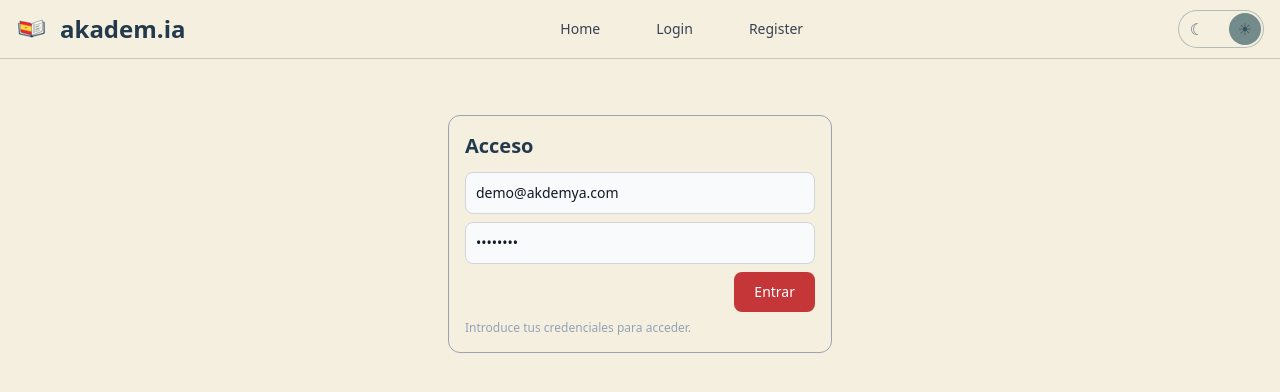
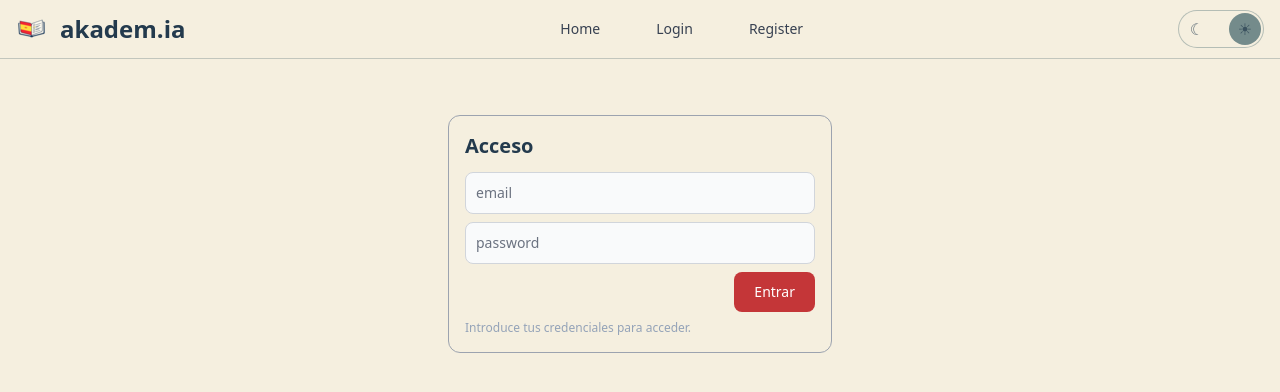
Before and after one commit to guilu/akadem.ia, a React (Vite) app in the folder frontend/: page /login in a window 1280 px wide. Shown: the top 392 px of the page. Built offline with nearby package versions, Linux system fonts and the light colour scheme; no server answers.

Commit message:
✨ feat (backend/frontend) : prod login data

```diff
--- a/frontend/src/components/Login.tsx
+++ b/frontend/src/components/Login.tsx
@@ -3,8 +3,8 @@ import { Button, TextInput } from 'flowbite-react';
 import { apiBase } from '../api';
 
 export default function Login({ onToken }:{ onToken: (t:string)=>void }){
-  const [email, setEmail] = useState('demo@akdemya.com');
-  const [password, setPassword] = useState('demo1234');
+  const [email, setEmail] = useState('');
+  const [password, setPassword] = useState('');
   const [err, setErr] = useState<string>('');
   const [loading, setLoading] = useState(false);
 
```
Also changed, not shown: 1 other file (tests, documents, lock files or other folders).
